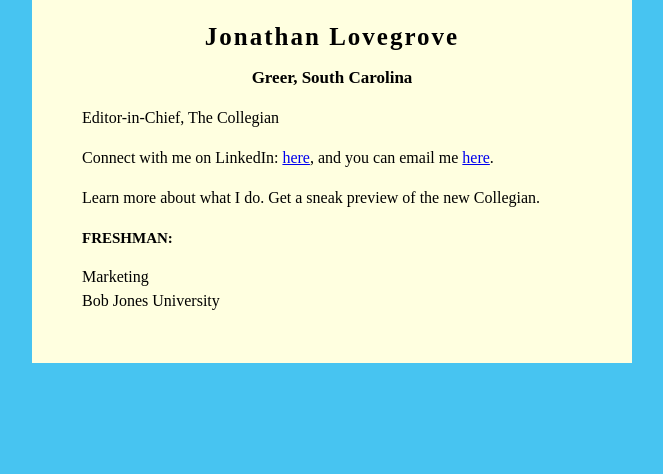
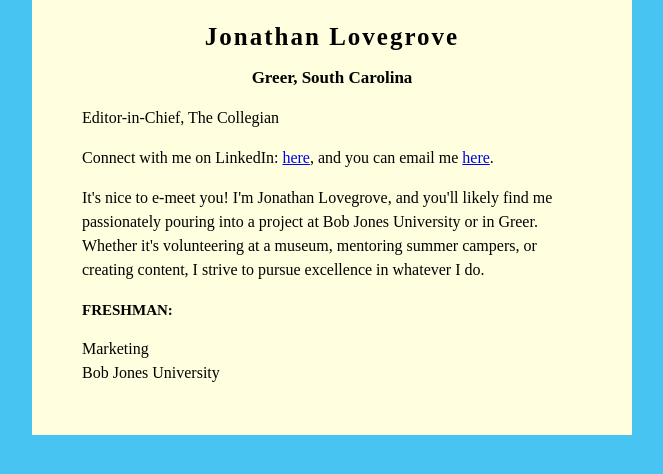
Before and after one commit to JonathanLovegrove/JonathanLovegrove.github.io, a plain HTML site: page index.html in a window 1280 px wide. Shown: the whole page, without its empty margins (308-971 px from the left). Drawn offline with Linux system fonts and the light colour scheme.

Commit message:
Update index.html

```diff
--- a/index.html
+++ b/index.html
@@ -40,7 +40,7 @@ h3 {
             <a href="mailto:editor@bju.edu">here</a>.
          </p>
          <p>
-            Learn more about what I do. Get a sneak preview of the new Collegian.
+            It's nice to e-meet you! I'm Jonathan Lovegrove, and you'll likely find me passionately pouring into a project at Bob Jones University or in Greer. Whether it's volunteering at a museum, mentoring summer campers, or creating content, I strive to pursue excellence in whatever I do.
          </p>
         <h3>FRESHMAN:</h3>
         Marketing<br />
```
